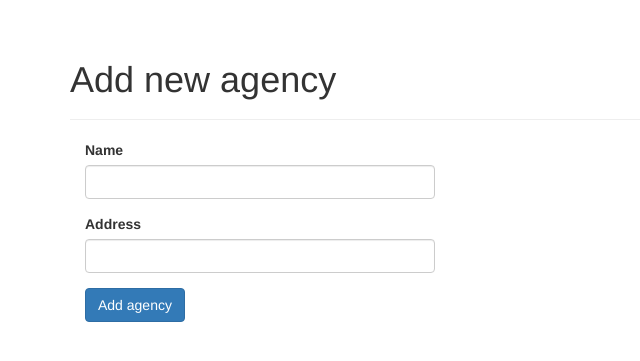
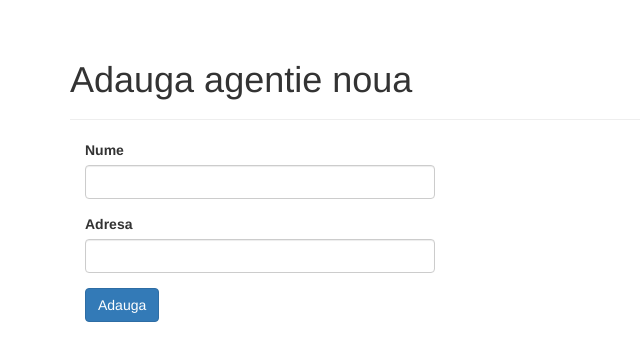
Before and after one commit to gmuj/credit-project, a Flask app: page /admin/agency/add in a window 1280 px wide. Shown: the part 52-413 px from the top of the page, without its empty margins (0-640 px from the left). Run offline with Flask 2, Linux system fonts and the light colour scheme; some libraries are stand-ins or nearby versions.

Commit message:
Translations

```diff
--- a/app/admin/forms.py
+++ b/app/admin/forms.py
@@ -4,17 +4,17 @@ from wtforms.validators import Length, DataRequired
 
 
 class BaseAgencyForm(Form):
-    name = StringField('Name', validators=[DataRequired(), Length(1, 64)])
-    address = StringField('Address', validators=[DataRequired(), Length(1, 64)])
+    name = StringField('Nume', validators=[DataRequired(), Length(1, 64)])
+    address = StringField('Adresa', validators=[DataRequired(), Length(1, 64)])
 
 
 class AddAgencyForm(BaseAgencyForm):
-    submit = SubmitField('Add agency')
+    submit = SubmitField('Adauga')
 
 
 class EditAgencyForm(BaseAgencyForm):
-    update = SubmitField('Update agency')
-    delete = SubmitField('Delete agency')
+    update = SubmitField('Salveaza')
+    delete = SubmitField('Sterge')
 
 
 class BaseCompanyForm(Form):
--- a/app/auth/views.py
+++ b/app/auth/views.py
@@ -48,7 +48,7 @@ def login():
                 return redirect(request.args.get('next') or url_for('main.index'))
             else:
                 return redirect(request.args.get('next') or url_for('agent.list_appointments'))
-        flash('Invalid username or password.')
+        flash('Username sau parola invalida.')
     return render_template('auth/login.html', form=form)
 
 
@@ -82,7 +82,7 @@ def register():
         token = user.generate_confirmation_token()
         send_email(user.email, 'Confirm Your Account',
                    'auth/email/confirm', user=user, token=token)
-        flash('A confirmation email has been sent to {}.'.format(user.email))
+        flash('Am trimis un email de confirmare la adresa {}.'.format(user.email))
         return redirect(url_for('main.index'))
     return render_template('auth/register.html', form=form)
 
@@ -93,9 +93,9 @@ def confirm(token):
     if current_user.confirmed:
         return redirect(url_for('main.index'))
     if current_user.confirm(token):
-        flash('You have confirmed your account. Thanks!')
+        flash('Adresa de email a fost confirmata cu succes!')
     else:
-        flash('The confirmation link is invalid or has expired.')
+        flash('Link-ul de confirmare este invalid sau a expirat!')
     return redirect(url_for('main.index'))
 
 
@@ -117,10 +117,10 @@ def change_password():
         if current_user.verify_password(form.old_password.data):
             current_user.password = form.password.data
             db.session.add(current_user)
-            flash('Your password has been updated.')
+            flash('Parola a fost schimbata cu succes.')
             return redirect(url_for('main.index'))
         else:
-            flash('Invalid password.')
+            flash('Parola este invalida.')
     return render_template("auth/change_password.html", form=form)
 
 
@@ -137,8 +137,7 @@ def password_reset_request():
                        'auth/email/reset_password',
                        user=user, token=token,
                        next=request.args.get('next'))
-        flash('An email with instructions to reset your password has been '
-              'sent to you.')
+        flash('Am trimis un email la adresa dvs cu instructiunile pentru resetarea parolei.')
         return redirect(url_for('auth.login'))
     return render_template('auth/reset_password.html', form=form)
 
@@ -153,7 +152,7 @@ def password_reset(token):
         if user is None:
             return redirect(url_for('main.index'))
         if user.reset_password(token, form.password.data):
-            flash('Your password has been updated.')
+            flash('Parola a fost schimbata cu succes.')
             return redirect(url_for('auth.login'))
         else:
             return redirect(url_for('main.index'))
--- a/app/templates/admin/add_agency.html
+++ b/app/templates/admin/add_agency.html
@@ -1,11 +1,11 @@
 {% extends "base.html" %}
 {% import "bootstrap/wtf.html" as wtf %}
 
-{% block title %}Add new agency{% endblock %}
+{% block title %}Adauga agentie noua{% endblock %}
 
 {% block page_content %}
 <div class="page-header">
-    <h1>Add new agency</h1>
+    <h1>Adauga agentie noua</h1>
 </div>
 <div class="col-md-4">
     {{ wtf.quick_form(form) }}
--- a/app/templates/admin/detail_agency.html
+++ b/app/templates/admin/detail_agency.html
@@ -1,11 +1,11 @@
 {% extends "base.html" %}
 {% import "bootstrap/wtf.html" as wtf %}
 
-{% block title %}Add new agency{% endblock %}
+{% block title %}Editeaza agentie{% endblock %}
 
 {% block page_content %}
 <div class="page-header">
-    <h1>Add new agency</h1>
+    <h1>Editeaza agentie</h1>
 </div>
 <div class="col-md-4">
     {{ wtf.quick_form(form) }}
--- a/app/templates/admin/list_agencies.html
+++ b/app/templates/admin/list_agencies.html
@@ -5,7 +5,7 @@
 
 {% block page_content %}
 <div class="page-header">
-    <h1>List of our agencies</h1>
+    <h1>Agentiile inregistrate</h1>
 </div>
 <div class="col-md-8">
     {% for agency in agencies.items %}
--- a/app/templates/admin/list_agents.html
+++ b/app/templates/admin/list_agents.html
@@ -11,10 +11,10 @@
     <table class="table table-hover">
         <thead>
             <tr>
-                <th>Name</th>
+                <th>Nume</th>
                 <th>Username</th>
                 <th>Email</th>
-                <th>Agency</th>
+                <th>Agentie</th>
             <tr>
         </thead>
         <tbody>
--- a/app/templates/agent/detail_appointment.html
+++ b/app/templates/agent/detail_appointment.html
@@ -53,7 +53,6 @@ if (existing_date) {
 
 </script>
 <script>$('#appointment_time').timepicker({
-    showMeridian: false,
-    defaultTime: false,
+    showMeridian: false
 });</script>
 {% endblock %}
--- a/app/templates/agent/list_appointments.html
+++ b/app/templates/agent/list_appointments.html
@@ -1,11 +1,11 @@
 {% extends "base.html" %}
 {% import "bootstrap/wtf.html" as wtf %}
 
-{% block title %}Cereri de programare{% endblock %}
+{% block title %}Lista programari{% endblock %}
 
 {% block page_content %}
 <div class="page-header">
-    <h1>Cereri de programare</h1>
+    <h1>Lista programari</h1>
 </div>
 <div class="col-md-8">
     <table class="table table-hover">
--- a/app/templates/base.html
+++ b/app/templates/base.html
@@ -82,9 +82,9 @@
                         {{ current_user.username }} <b class="caret"></b>
                     </a>
                     <ul class="dropdown-menu">
-                        <li><a href="{{ url_for('main.user', username=current_user.username) }}">Profile</a></li>
-                        <li><a href="{{ url_for('auth.change_password') }}">Change Password</a></li>
-                        <li><a href="{{ url_for('auth.change_email_request') }}">Change Email</a></li>
+                        <li><a href="{{ url_for('main.user', username=current_user.username) }}">Profil</a></li>
+                        <li><a href="{{ url_for('auth.change_password') }}">Schimba parola</a></li>
+                        <li><a href="{{ url_for('auth.change_email_request') }}">Schimba email</a></li>
                         <li><a href="{{ url_for('auth.logout') }}">Log Out</a></li>
                     </ul>
                 </li>
--- a/app/templates/index.html
+++ b/app/templates/index.html
@@ -5,7 +5,7 @@
 {% block page_content %}
     {% if current_user.is_authenticated %}
     <div class="page-header">
-        <h1>Hello, {% if current_user.is_authenticated %}{{ current_user.username }}{% else %}Stranger{% endif %}!</h1>
+        <h1>Salut, {{ current_user.name }}!</h1>
     </div>
     <div class="container" id="agent_current_appointments">
     </div>
```
